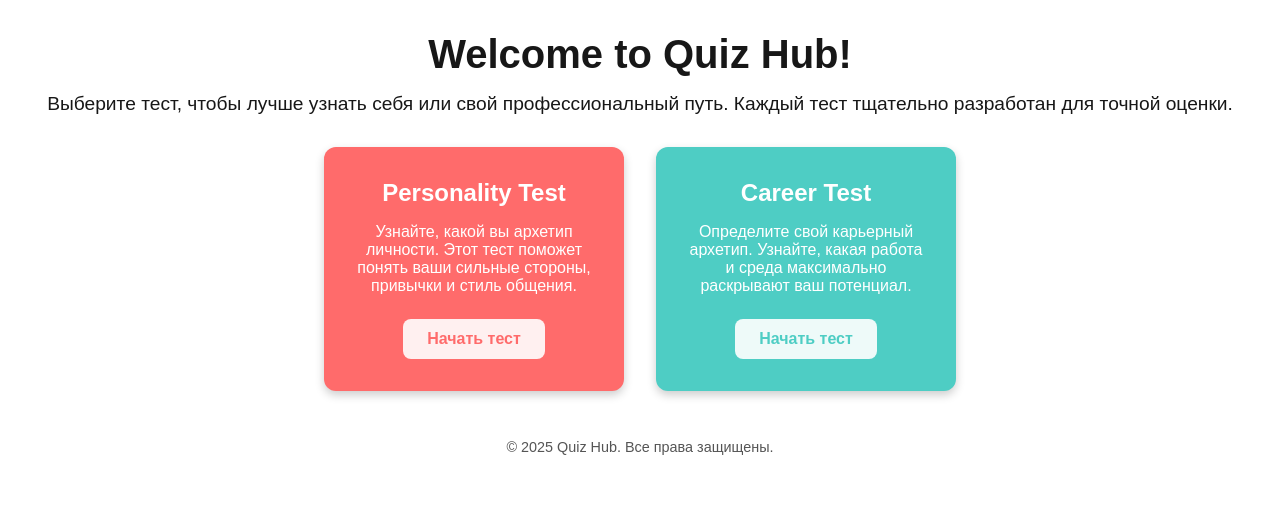
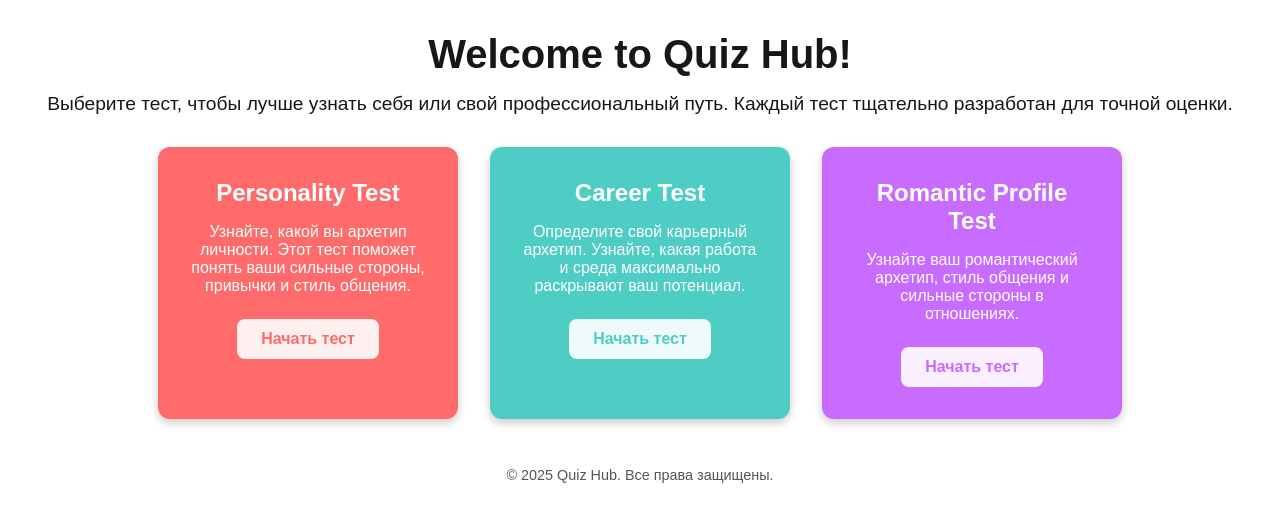
Before and after one commit to tamerlan-murzalin/PersonaTests, a Next.js app: page / in a window 1280 px wide. Shown: the top 522 px of the page. Built offline with nearby package versions, Linux system fonts and the light colour scheme.

Commit message:
Add RomanticProfileTest to the homepage

```diff
--- a/pages/index.js
+++ b/pages/index.js
@@ -15,6 +15,12 @@ export default function Home() {
       description: "Определите свой карьерный архетип. Узнайте, какая работа и среда максимально раскрывают ваш потенциал.",
       page: "/career",
       color: "#4ECDC4"
+    },
+    {
+      title: "Romantic Profile Test",
+      description: "Узнайте ваш романтический архетип, стиль общения и сильные стороны в отношениях.",
+      page: "/romantic-profile-test",
+      color: "#C86BFF"
     }
   ];
 
```
